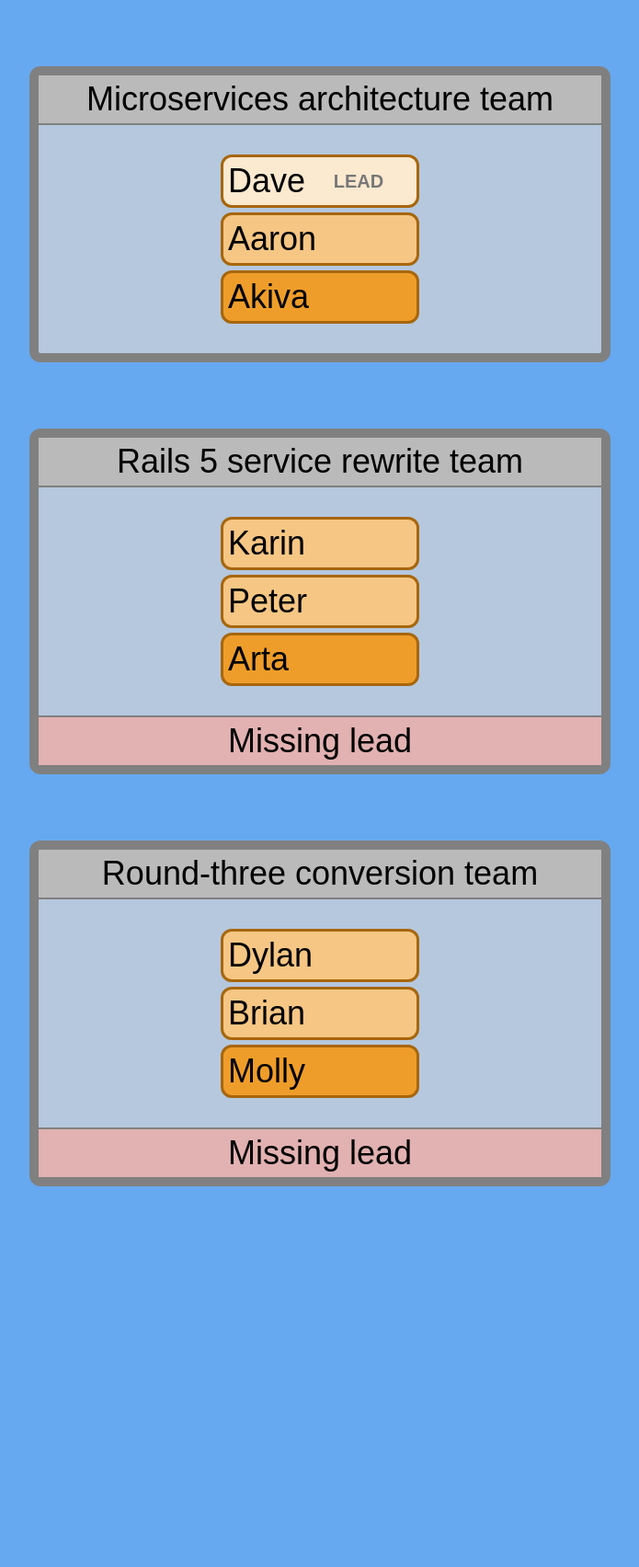
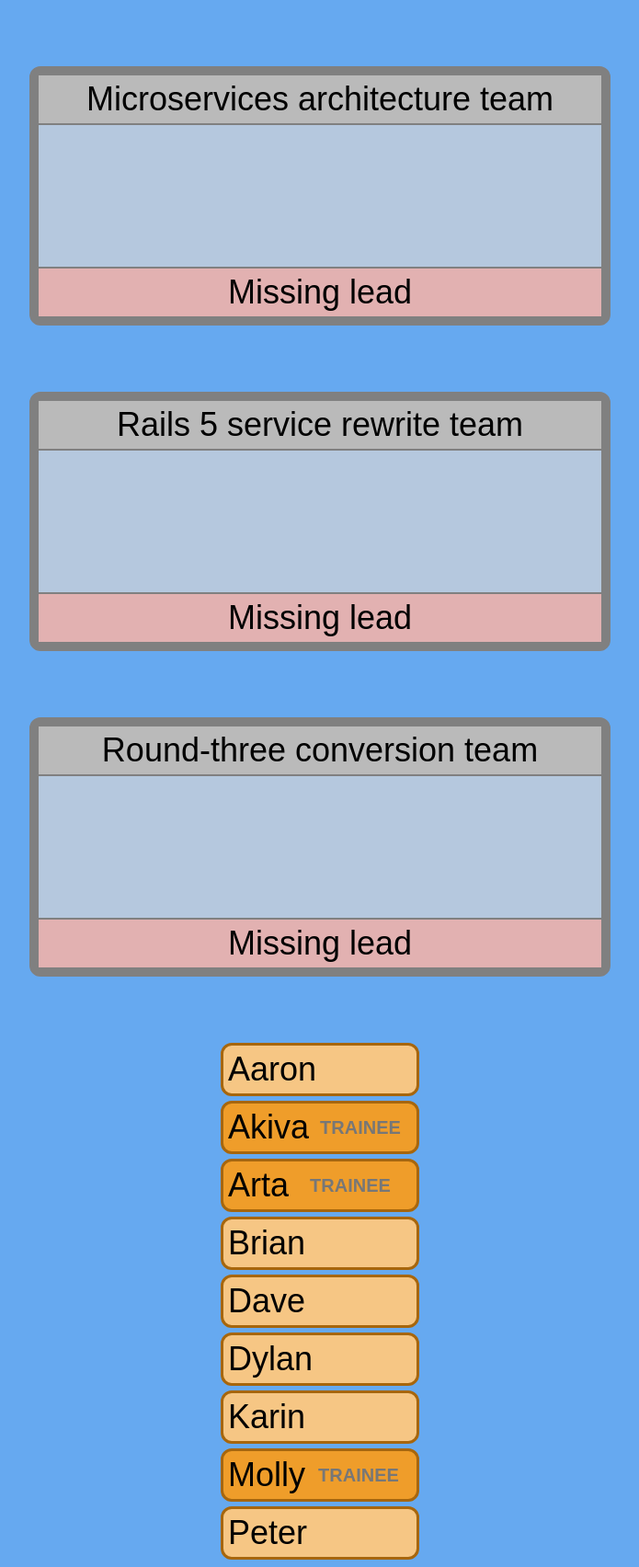
Before and after one commit to dfaulken/teams, a plain HTML site: page index.html in a window 1280 px wide. Shown: the whole page at 92% size, without its empty margins (292-987 px from the left). Before the commit the page ends 1362 px from the top, so only its background shows below. Drawn offline with Linux system fonts and the light colour scheme.

Commit message:
Move programmer out to begin with; show when team is OK

```diff
--- a/index.html
+++ b/index.html
@@ -14,29 +14,29 @@
     <div class=team data-name=microservices>
       <div class=name>Microservices architecture team</div>
       <div class=container>
-        <div class="programmer lead">Dave</div>
-        <div class=programmer>Aaron</div>
-        <div class="programmer trainee">Akiva</div>
       </div>
       <div class=warnings></div>
     </div>
     <div class=team data-name=new-service>
       <div class=name>Rails 5 service rewrite team</div>
       <div class=container>
-        <div class=programmer>Karin</div>
-        <div class=programmer>Peter</div>
-        <div class="programmer trainee">Arta</div>
       </div>
       <div class=warnings></div>
     </div>
     <div class=team data-name=r3-conversion>
       <div class=name>Round-three conversion team</div>
       <div class=container>
-        <div class=programmer>Dylan</div>
-        <div class=programmer>Brian</div>
-        <div class="programmer trainee">Molly</div>
       </div>
       <div class=warnings></div>
     </div>
+    <div class=programmer>Aaron</div>
+    <div class="programmer trainee">Akiva</div>
+    <div class="programmer trainee">Arta</div>
+    <div class=programmer>Brian</div>
+    <div class=programmer>Dave</div>
+    <div class=programmer>Dylan</div>
+    <div class=programmer>Karin</div>
+    <div class="programmer trainee">Molly</div>
+    <div class=programmer>Peter</div>
   </body>
 </html>
--- a/main.scss
+++ b/main.scss
@@ -17,16 +17,19 @@
     }
 
     .container{
+      height: 100px;
       padding: 0.75em;
     }
 
     .warnings{
-      &:not(.lead-missing):not(.lead-surplus):not(.trainee-missing):not(.trainee-surplus){
-        display: none;
+      &:not(.trainee-missing):not(.trainee-surplus):not(.lead-missing):not(.lead-surplus){
+        background: #b2e4b1;
+        &::after{ content: 'OK' }
       }
+      &.trainee-missing::after{ content: 'Missing trainee' }
+      &.trainee-surplus::after{ content: 'Too many trainees' }
       &.lead-missing::after{ content: 'Missing lead' }
       &.lead-surplus::after{ content: 'Too many leads' }
-      &.trainee-missing::after{ content: 'Missing trainee' }
 
       background: #e2b1b1;
       border-top: 2px solid grey;
@@ -55,6 +58,13 @@
     }
     &.trainee{
       background: #ef9d2a;
+      &::after{
+        content: 'TRAINEE';
+        color: #777;
+        font-size: 20px;
+        font-weight: bold;
+        margin: auto auto;
+      }
     }
   }
 }
```
Also changed, not shown: main.css, 1 other file.
